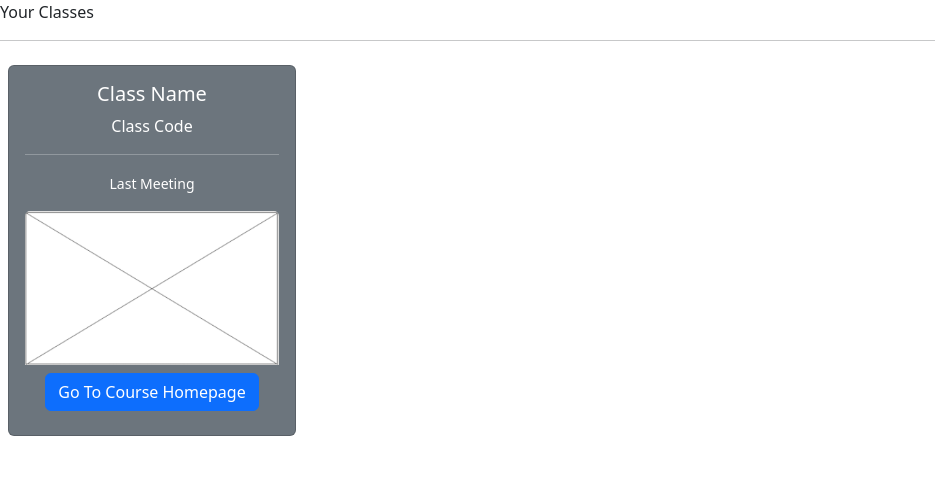
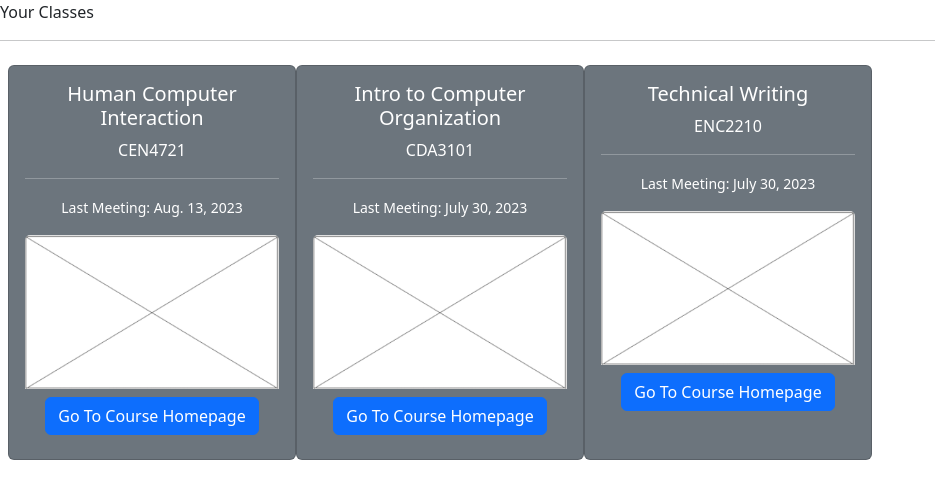
Before and after one commit to bgrunes/GatorVid, a Django app: page / in a window 1280 px wide. Shown: the part 56-555 px from the top of the page, without its empty margins (0-935 px from the left). Run offline with Django 4.2, Linux system fonts and the light colour scheme; data comes from the database, SQL or seed files in the repository; both versions use the stored data as it was after the commit; some libraries are stand-ins or nearby versions.

Commit message:
See extended description
Added Admin usage with modifying Courses, will add clubs next.
Added ability to see multiple Courses on homepage

Issues:

Clicking the buttons on the homepage to go to the course page does not currently work, will fix next

To Do:

- Fix course page
- Add Club Objects and functionality
- Update html files
- Add Google API (YouTube)

```diff
--- a/streaming_app/models.py
+++ b/streaming_app/models.py
@@ -2,8 +2,23 @@ from django.db import models
 
 
 # Create your models here.
+class Course(models.Model):
+    name = models.CharField(max_length=120)
+    course_code = models.CharField(max_length=10, unique=True)
+    description = models.TextField()
+    start_date = models.DateField()
+    end_date = models.DateField()
+
+    def __str__(self):
+        return self.name
+
+
 class Video(models.Model):
+    course = models.ForeignKey(Course, on_delete=models.CASCADE, default=None)
     title = models.CharField(max_length=100)
     description = models.TextField()
     video_file = models.FileField(upload_to='videos/')
     uploaded_at = models.DateTimeField(auto_now_add=True)
+
+    def __str__(self):
+        return self.title
--- a/streaming_app/templates/course_lecture.html
+++ b/streaming_app/templates/course_lecture.html
@@ -1,6 +1,7 @@
 <!DOCTYPE html>
 <html lang="en-us">
     <body>
-        <h1>This is the course page</h1>
+        <h1>Welcome to {{ course.name }}</h1>
+        <p></p>
     </body>
 </html>
--- a/streaming_app/templates/index.html
+++ b/streaming_app/templates/index.html
@@ -4,7 +4,8 @@
 	<meta charset="UTF-8">
 	<meta name="viewport" content="width=device-width, initial-scale=1.0">
 	<title>Document</title>
-	<link rel="stylesheet" href="static/streaming_app/bootstrap-5.3.0-dist/css/bootstrap.min.css">
+	{% load static %}
+	<link rel="stylesheet" href={% static 'streaming_app/bootstrap-5.3.0-dist/css/bootstrap.min.css' %}>
 </head>
 <body>
 	<!--NavBar-->
@@ -36,18 +37,19 @@
 
 		  <!--Class Scrolling Group-->
 		  <div class="d-flex flex-row flex-nowrap overflow-auto p-2">
-
+			{% for course in courses %}
 			<!--CARD TEMPLATE-->
-			<div class="card text-center text-white bg-secondary" style="width: 18rem;">
-				<div class="card-body">
-					<h5 class="card-title">Class Name</h5>
-					<p class="card-text">Class Code</p>
-					<hr>
-					<p class="card-text"><small>Last Meeting</small></p>
-					<img class="card-img-top" src="static/streaming_app/images/Content.png" alt="Card image cap">
-					<a href="{% url 'course' %}" class="btn btn-primary m-2">Go To Course Homepage</a>
+				<div class="card text-center text-white bg-secondary" style="width: 18rem;">
+					<div class="card-body">
+						<h5 class="card-title">{{ course.name }}</h5>
+						<p class="card-text">{{ course.course_code }}</p>
+						<hr>
+						<p class="card-text"><small>Last Meeting: {{ course.end_date}}</small></p>
+						<img class="card-img-top" src="static/streaming_app/images/Content.png" alt="Card image cap">
+						<a href="{% url 'course' course.course_code %}" class="btn btn-primary m-2">Go To Course Homepage</a>
+					</div>
 				</div>
-			</div>
+			{% endfor %}
 			<!--==============-->
 		  </div>
 	  </div>
--- a/streaming_app/urls.py
+++ b/streaming_app/urls.py
@@ -3,6 +3,6 @@ from . import views
 
 urlpatterns = [
     path('', views.indexview, name='index'),
-    path('course/', views.course_lecture, name='course'),
+    path('course/<str:course_code>/', views.course_lecture, name='course'),
     path('account/', views.accountview, name='account'),
 ]
--- a/streaming_app/views.py
+++ b/streaming_app/views.py
@@ -2,17 +2,20 @@ import os
 
 from django.views.generic import ListView
 from django.conf import settings
-from django.shortcuts import render
-from .models import Video
+from django.shortcuts import render, get_object_or_404
+from .models import Video,Course
 
 
 # Create your views here.
 def indexview(request):
-    return render(request, 'index.html')
+    courses = Course.objects.all()
+    context = {"courses": courses}
+    return render(request, 'index.html', context)
 
 
-def course_lecture(request):
-    return render(request, 'course_lecture.html')
+def course_lecture(request, course_code):
+    course = Course.objects.filter("course_code")
+    return render(request, 'course_lecture.html', {"course": course})
 
 
 def accountview(request):
```
Also changed, not shown: manage.py (added, +22 -0 lines), streaming_app/admin.py (+13 -0 lines), db.sqlite3 (added), streaming_app/migrations/0002_course_video_course.py (added).
